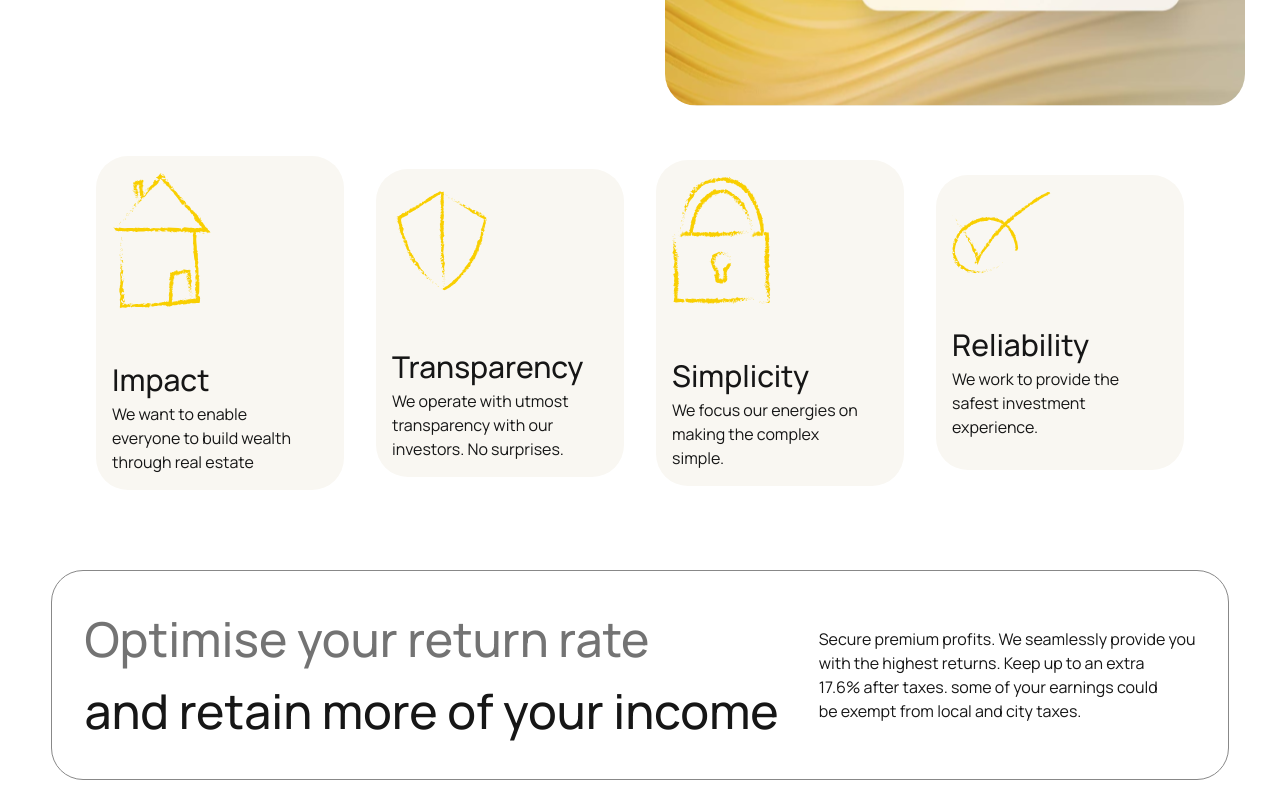
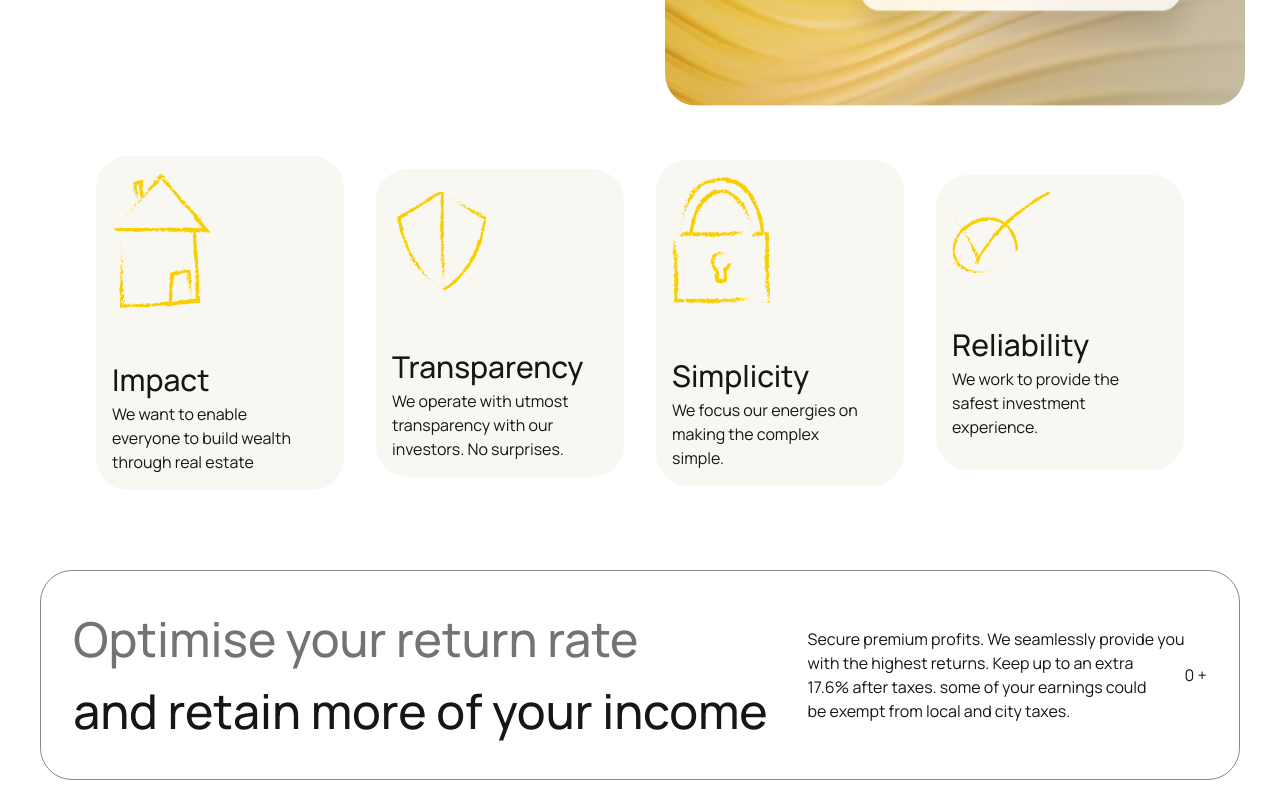
Before and after one commit to Daniel264/Slice, a Next.js app: page / in a window 1280 px wide. Shown: the part 3202-4002 px from the top of the page. Built offline with nearby package versions, Linux system fonts and the light colour scheme.

Commit message:
stop mapping the number counter and change it to be reusable

```diff
--- a/src/components/NumberCounter.tsx
+++ b/src/components/NumberCounter.tsx
@@ -11,12 +11,12 @@ interface NumberCounterProps {
 const NumberCounter = ({ id, number, sign, text }: NumberCounterProps) => {
     return (
         <div>
-            {numbercounter.map((item) => (
-                <div key={item.id}>
-                    <p>{item.number} + {item.text}</p>
-                    <p>{item.text}</p>
-                </div>
-            ))}
+            <div key={id}>
+                <p>
+                    {number} + {text}
+                </p>
+                <p>{text}</p>
+            </div>
         </div>
     );
 };
--- a/src/components/Savings.tsx
+++ b/src/components/Savings.tsx
@@ -1,5 +1,6 @@
 import React from "react";
 import styled from "styled-components";
+import NumberCounter from "./NumberCounter";
 
 const StyledSpan = styled.span`
     color: #737373;
@@ -41,7 +42,9 @@ const Savings = () => {
                 </p>
             </article>
 
-            <article></article>
+            <article>
+                <NumberCounter id={0} number={0} sign={""} text={""} />
+            </article>
         </SavingsWrapper>
     );
 };
```
